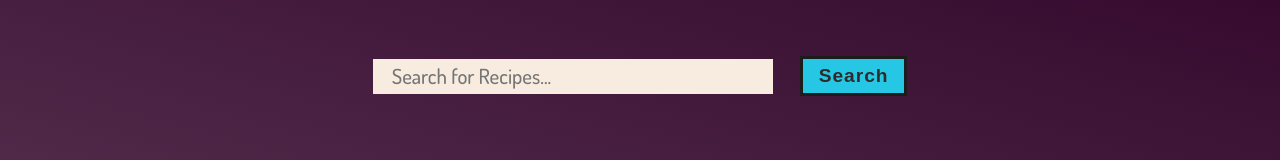
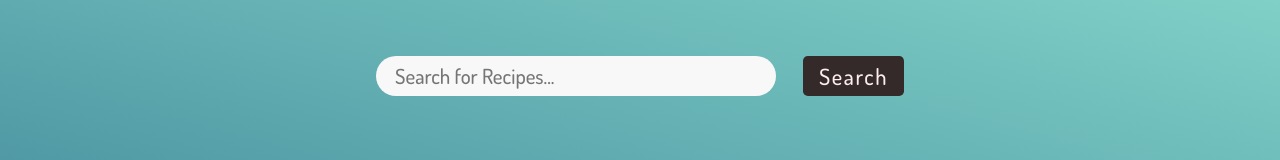
Before and after one commit to mor-solomonov/recipe-app, a React (Create React App) app: page / in a window 1280 px wide. Shown: the top 160 px of the page. Built offline with nearby package versions, Linux system fonts and the light colour scheme; no server answers; a web font is replaced by a local one.

Commit message:
changed background color, search bar  and button color

```diff
--- a/src/App.css
+++ b/src/App.css
@@ -27,7 +27,8 @@ p {
 }
 .App {
   min-height: 100vh;
-  background-image: linear-gradient(195deg, #350a2e, #72516c);
+  background-image: linear-gradient(15deg, #13547a 0%, #80d0c7 100%);
+  /* background-image: linear-gradient(to top, #869be6, #48c6ef); */
 }
 
 .search-form {
@@ -41,11 +42,12 @@ p {
   padding: 0;
   width: 25rem;
   border: none;
-  height: 35px;
+  height: 40px;
   font-size: 1.3rem;
+  border-radius: 2rem;
   font-family: 'Dosis', sans-serif;
   /* border-radius: 10rem; */
-  background-color: rgb(247, 236, 223);
+  background-color: rgb(248, 248, 248);
 }
 
 input.search-bar:focus {
@@ -63,16 +65,18 @@ input.search-bar[type='text'] {
 
 .search-button {
   border: none;
-  background-color: rgb(38, 199, 228);
+
+  background-color: rgb(53, 42, 42);
+  border-radius: 0.3rem;
   padding: 0rem 1rem;
-  font-size: 1.2rem;
-  border: 3px rgb(28, 28, 29) solid;
+  font-size: 1.4rem;
+  font-family: 'Dosis', sans-serif;
   margin-left: 1.7rem;
-  font-weight: 900;
-  color: rgb(46, 43, 43);
+  font-weight: 550;
+  color: rgb(253, 237, 237);
   height: 40px;
-  font-family: sans-serif;
-  letter-spacing: 0.06rem;
+
+  letter-spacing: 0.1rem;
 }
 
 .recipes {
--- a/src/recipe.module.css
+++ b/src/recipe.module.css
@@ -6,7 +6,7 @@
   padding: 10px 20px;
   flex-direction: column;
   justify-content: space-around;
-  background-color: rgb(247, 236, 223);
+  background-color: #fcfcfc;
 
   align-items: center;
   width: 40%;
```
